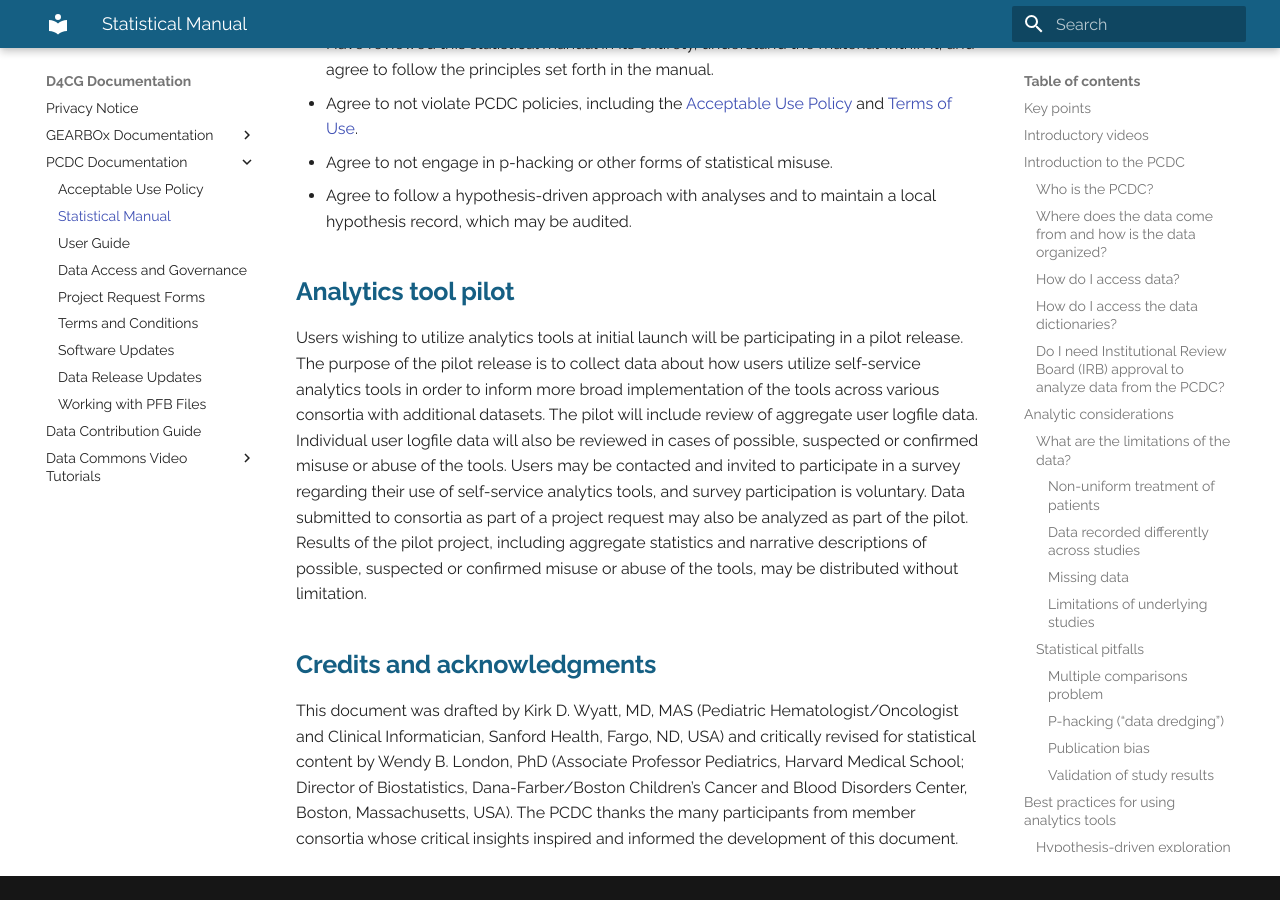
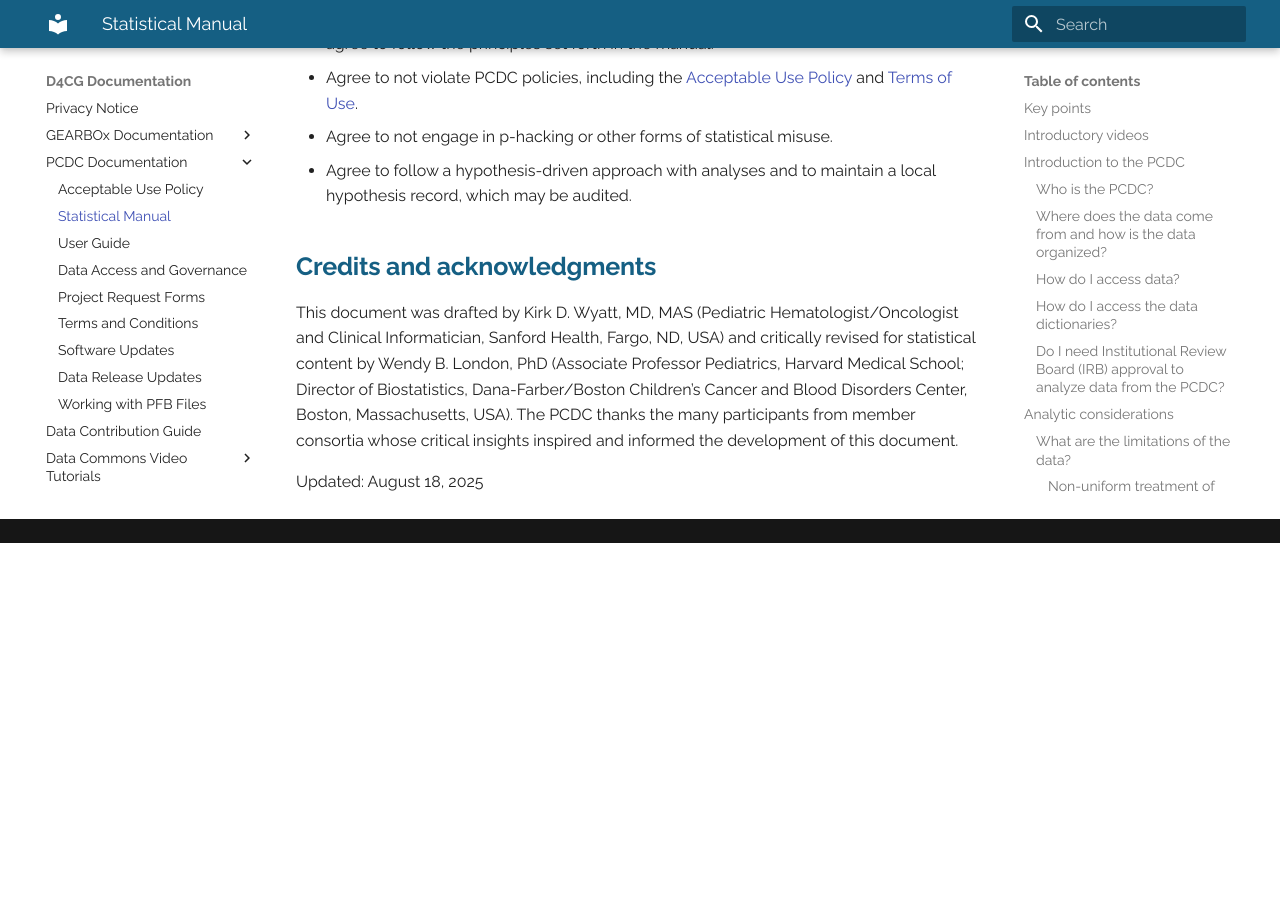
Before and after one commit to chicagopcdc/docs.pedscommons.org, an MkDocs documentation site: the page built from docs/StatisticalManual.md, in a window 1280 px wide and 900 px high, scrolled down 10713 px. Built offline with MkDocs 1.6.1 and Material for MkDocs 9.7.7, drawn with Linux system fonts in a browser that asks for light colours; after the commit the page ends 11256 px from its top, so only the background shows below that; some of the changed text lies outside the part shown.

Commit message:
remove references to pilot
Changed the Statistical Manual to remove references to the Survival Curve Pilot.

```diff
--- a/docs/StatisticalManual.md
+++ b/docs/StatisticalManual.md
@@ -50,9 +50,9 @@ The harmonization process relies on the development of a common **data dictionar
 
 ### How do I access data?
 
-Any user who registers is able to utilize the PCDC **Cohort Explorer** to identify how many patients share clinical characteristics of interest. On a limited pilot basis, the PCDC has also released a Kaplan-Meier **survival curve generator**. Plans are also underway to develop additional analytics tools, including a **demographic table generator**. These web-based tools are designed to be a starting point for investigators to explore the data that are available and perform preliminary analyses preparatory to formal research activities (e.g., sample size calculation).
+Any user who registers is able to utilize the PCDC **Cohort Explorer** to identify how many patients share clinical characteristics of interest. The PCDC also includes a Kaplan-Meier **survival curve generator**. Plans are underway to develop a **demographic table generator** as well. These web-based tools are designed to be a starting point for investigators to explore the data that are available and perform preliminary analyses preparatory to formal research activities (e.g., sample size calculation).
 
-Technical documentation on using these tools is available [here](https://commons.cri.uchicago.edu/wp-content/uploads/2021/11/PCDC-Data-Portal-User-Guide.pdf).
+Technical documentation on using these tools is available [here](https://docs.pedscommons.org/DataPortalUserGuide/).
 
 Users wishing to perform further analyses (e.g., for publication) are required to submit a project request in order to obtain line-level access to the data. The project request will be forwarded to and reviewed by the applicable disease-specific consortia. If the project request is approved, the user will be provided with line-level access to the data, which can be analyzed using third-party statistical software outside of the PCDC web-based analytics tools.
 
@@ -205,10 +205,8 @@ Users wishing to use analytics tools must attest that they
 - Agree to not engage in p-hacking or other forms of statistical misuse.
 - Agree to follow a hypothesis-driven approach with analyses and to maintain a local hypothesis record, which may be audited.
 
-## Analytics tool pilot
-
-Users wishing to utilize analytics tools at initial launch will be participating in a pilot release. The purpose of the pilot release is to collect data about how users utilize self-service analytics tools in order to inform more broad implementation of the tools across various consortia with additional datasets. The pilot will include review of aggregate user logfile data. Individual user logfile data will also be reviewed in cases of possible, suspected or confirmed misuse or abuse of the tools. Users may be contacted and invited to participate in a survey regarding their use of self-service analytics tools, and survey participation is voluntary. Data submitted to consortia as part of a project request may also be analyzed as part of the pilot. Results of the pilot project, including aggregate statistics and narrative descriptions of possible, suspected or confirmed misuse or abuse of the tools, may be distributed without limitation.
-
 ## Credits and acknowledgments
 
 This document was drafted by Kirk D. Wyatt, MD, MAS (Pediatric Hematologist/Oncologist and Clinical Informatician, Sanford Health, Fargo, ND, USA) and critically revised for statistical content by Wendy B. London, PhD (Associate Professor Pediatrics, Harvard Medical School; Director of Biostatistics, Dana-Farber/Boston Children’s Cancer and Blood Disorders Center, Boston, Massachusetts, USA). The PCDC thanks the many participants from member consortia whose critical insights inspired and informed the development of this document.
+
+Updated: August 18, 2025
```
